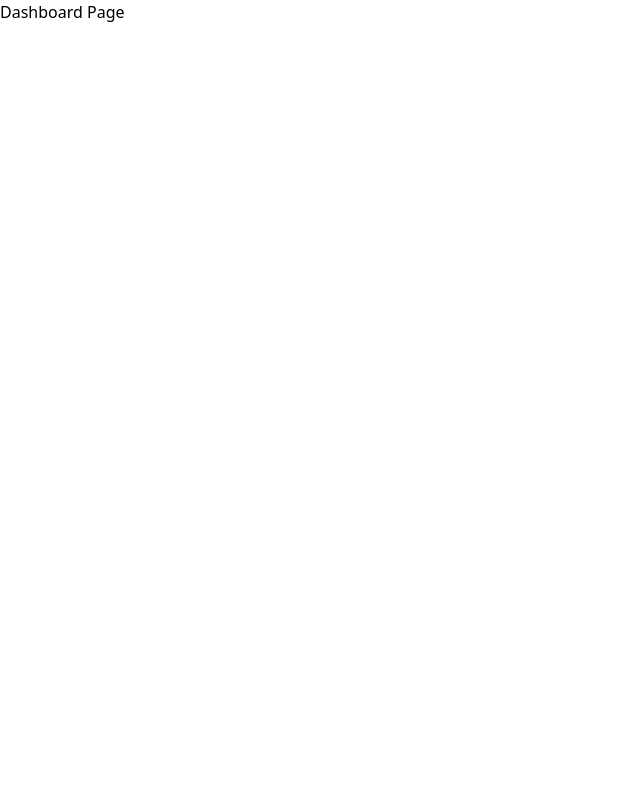
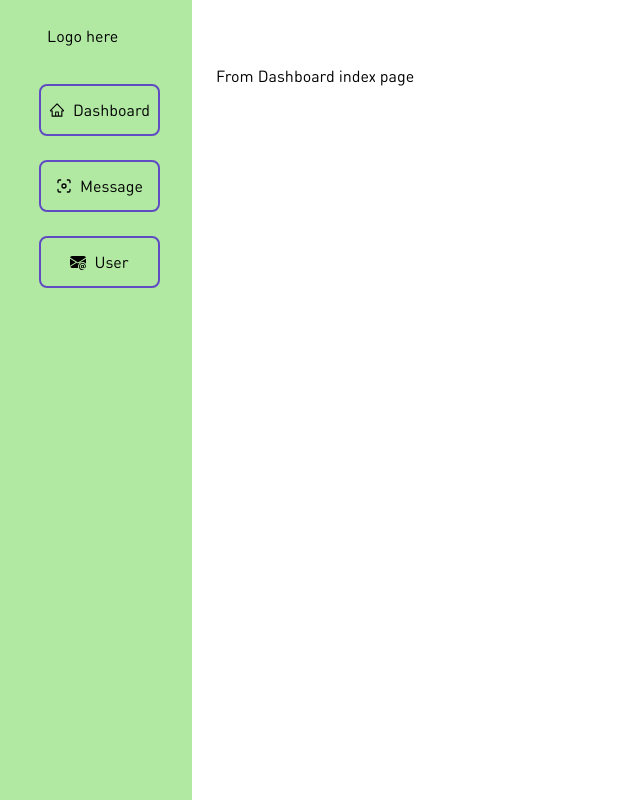
Before and after one commit to raselmahmud-coder/simple-dashboard, a React (Vite) app: page /dashboard in a window 1280 px wide. Shown: the whole page, without its empty margins (0-640 px from the left). Built offline with nearby package versions, Linux system fonts and the light colour scheme.

Commit message:
desktop sidebar

```diff
--- a/package.json
+++ b/package.json
@@ -12,6 +12,7 @@
   "dependencies": {
     "react": "^18.2.0",
     "react-dom": "^18.2.0",
+    "react-icons": "^4.10.1",
     "react-router-dom": "^6.15.0"
   },
   "devDependencies": {
--- a/src/App.jsx
+++ b/src/App.jsx
@@ -1,20 +1,22 @@
-import { Route, Routes } from "react-router-dom"
-import LoginPage from "./pages/LoginPage"
-import RegistrationPage from "./pages/RegistrationPage"
-import DashboardPage from "./pages/DashboardPage"
+import { Route, Routes } from "react-router-dom";
+import LoginPage from "./pages/LoginPage";
+import RegistrationPage from "./pages/RegistrationPage";
+import DashboardPage from "./pages/DashboardPage";
 
 function App() {
-
-
   return (
     <>
       <Routes>
         <Route path="/" element={<LoginPage />} />
         <Route path="/registration" element={<RegistrationPage />} />
-        <Route path="/dashboard" element={<DashboardPage />} />
+        <Route path="/dashboard" element={<DashboardPage />}>
+          <Route index element={<h1>From Dashboard index page</h1>} />
+          <Route path="message" element={<h1>From Messages</h1>} />
+          <Route path="user" element={<h1>From Users</h1>} />
+        </Route>
       </Routes>
     </>
-  )
+  );
 }
 
-export default App
+export default App;
--- a/src/pages/DashboardPage.jsx
+++ b/src/pages/DashboardPage.jsx
@@ -1,12 +1,68 @@
 // eslint-disable-next-line no-unused-vars
-import React from 'react';
+import React from "react";
+import { Link, Outlet } from "react-router-dom";
+import { AiOutlineHome } from "react-icons/ai";
+import { LuFocus } from "react-icons/lu";
+import { BsFillEnvelopeAtFill } from "react-icons/bs";
+
+const menus = [
+  {
+    name: "Dashboard",
+    icon: <AiOutlineHome className="mr-2" />,
+    link: "/dashboard",
+  },
+  {
+    name: "Message",
+    icon: <LuFocus className="mr-2" />,
+    link: "message",
+  },
+  {
+    name: "User",
+    icon: <BsFillEnvelopeAtFill className="mr-2" />,
+    link: "user",
+  },
+];
 
 const DashboardPage = () => {
-    return (
-        <div>
-            <h1>Dashboard Page</h1>
+  return (
+    <>
+      <section className="font-custom leading-normal tracking-normal">
+        <div className="flex md:flex-row-reverse flex-wrap">
+          <div className="w-full md:w-[85%] bg-section1">
+            <div className="container bg-section1 pt-16 px-6">
+              <Outlet />
+            </div>
+          </div>
+
+          <div className="w-full md:w-[15%] bg-primary md:bg-primary px-2 text-center fixed bottom-0 md:top-0 md:left-0 h-16 md:h-screen">
+            <div className="md:relative mx-auto lg:float-right lg:px-6">
+              <ul className="hidden list-none md:flex flex-row md:flex-col text-center md:text-left">
+                <li className="my-3 flex-1">
+                  <Link
+                    to={"/"}
+                    className="flex items-center rounded-lg py-3 px-2 align-middle no-underline text-text1 ">
+                    <h5>Logo here</h5>
+                  </Link>
+                </li>
+              </ul>
+              <ul className="list-none flex flex-row md:flex-col text-center md:text-left">
+                {menus.map((menu) => (
+                  <li className="my-3 flex-1" key={menu.name}>
+                    <Link
+                      to={menu.link}
+                      className="flex items-center justify-center rounded-lg py-3 px-2 align-middle no-underline text-text1 border-2 border-border1 hover:border-secondary">
+                      {menu.icon}
+                      {menu.name}
+                    </Link>
+                  </li>
+                ))}
+              </ul>
+            </div>
+          </div>
         </div>
-    );
+      </section>
+    </>
+  );
 };
 
 export default DashboardPage;
--- a/tailwind.config.js
+++ b/tailwind.config.js
@@ -13,6 +13,9 @@ export default {
       secondary: "#7AC38F",
       accent: "#88E0D0",
       body1: "#C7EEFF",
+      text1:"#000000",
+      text2: "#FFFFFF",
+      border1: "#614BC3"
     },
     fontFamily: {
       custom: ["DINRoundPro", "sans-serif"],
```
Also changed, not shown: 1 other file (tests, documents, lock files or other folders).
